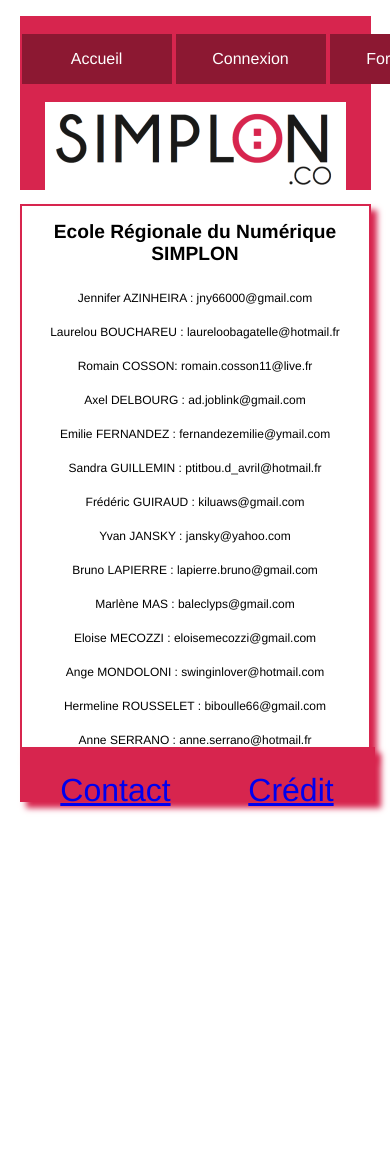
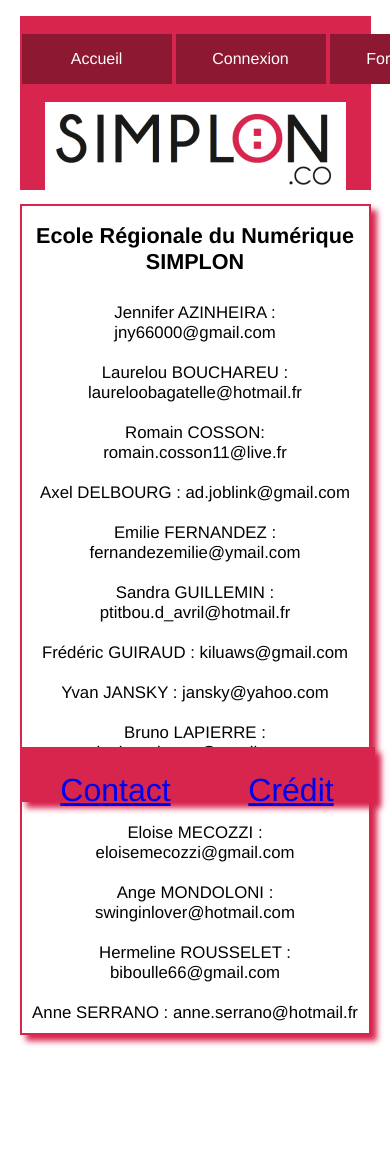
Before and after one commit to crazychouwi/CHALLENGE2017, a PHP site: page /credit.php in a window 390 px wide; the page is wider, and only the part inside the window is pictured. Shown: the part 42-1197 px from the top of that part. Before the commit the page ends 855 px from the top of that part, so only its background shows below. Run offline with PHP 8.4, Linux system fonts and the light colour scheme.

Commit message:
modif taille police

```diff
--- a/assets/css/credit.css
+++ b/assets/css/credit.css
@@ -10,10 +10,10 @@
 
 @media screen and (max-width: 1024px){
   h2{
-    font-size: 0.8em;
+    font-size: 0.9em;
   }
   .noms{
-    font-size: 0.5em;
+    font-size: 0.7em;
     margin: auto;
     padding: 10px;
   }
```
